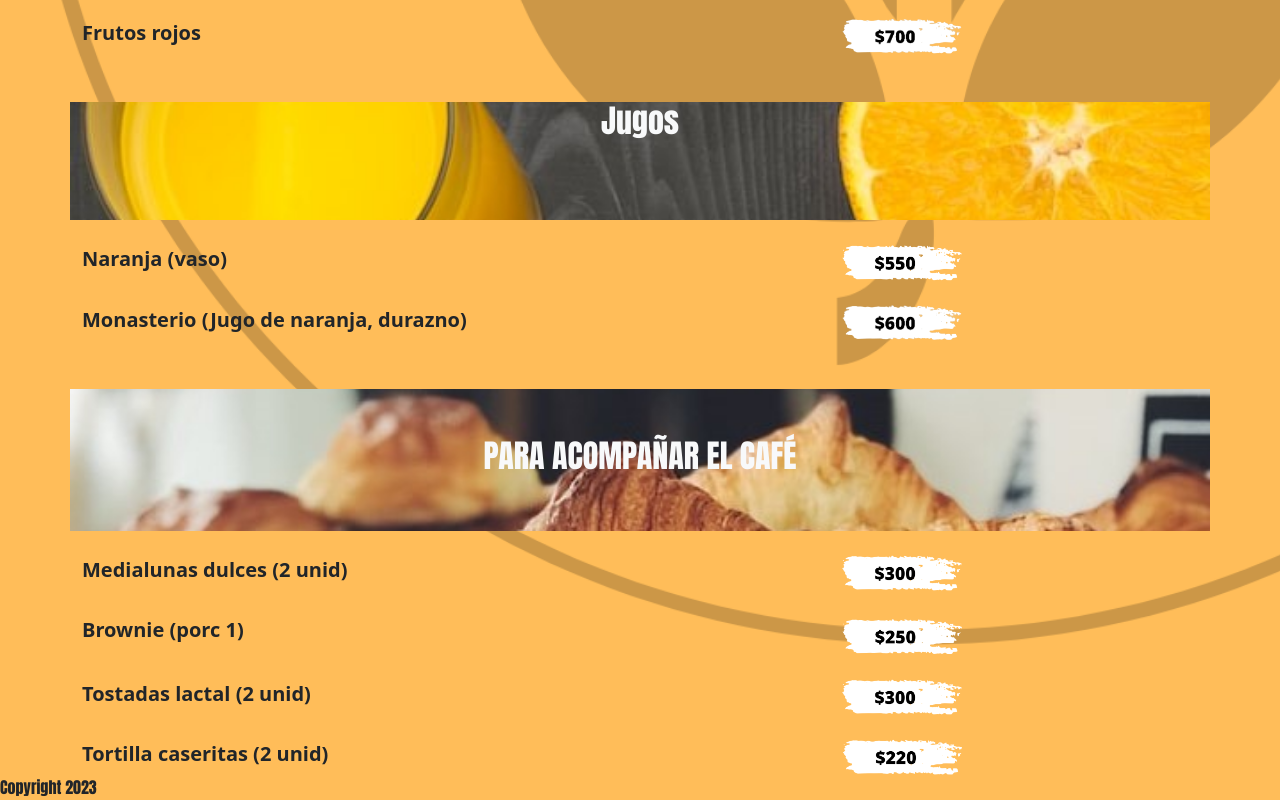
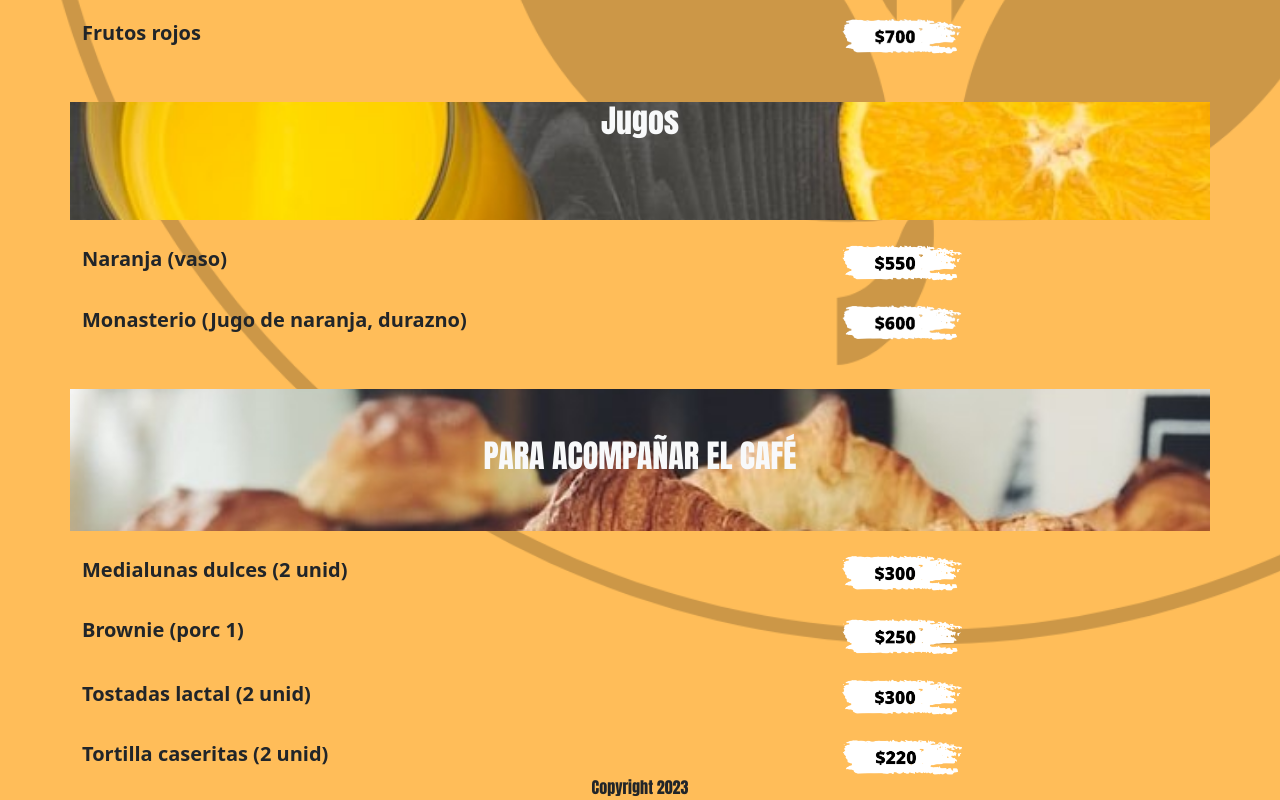
Before and after one commit to rater31/menu, a plain HTML site: page desayuno.html in a window 1280 px wide. Shown: the part 3199-3999 px from the top of the page. Drawn offline with nearby package versions, Linux system fonts and the light colour scheme.

Commit message:
Update desayuno.html

```diff
--- a/desayuno.html
+++ b/desayuno.html
@@ -342,7 +342,7 @@
 
     <footer class="contain">
       <div class="row">
-        <div class="col">
+        <div class="col text-center">
           <span class="desa"> Copyright 2023</span>
         </div>
       </div>
```
